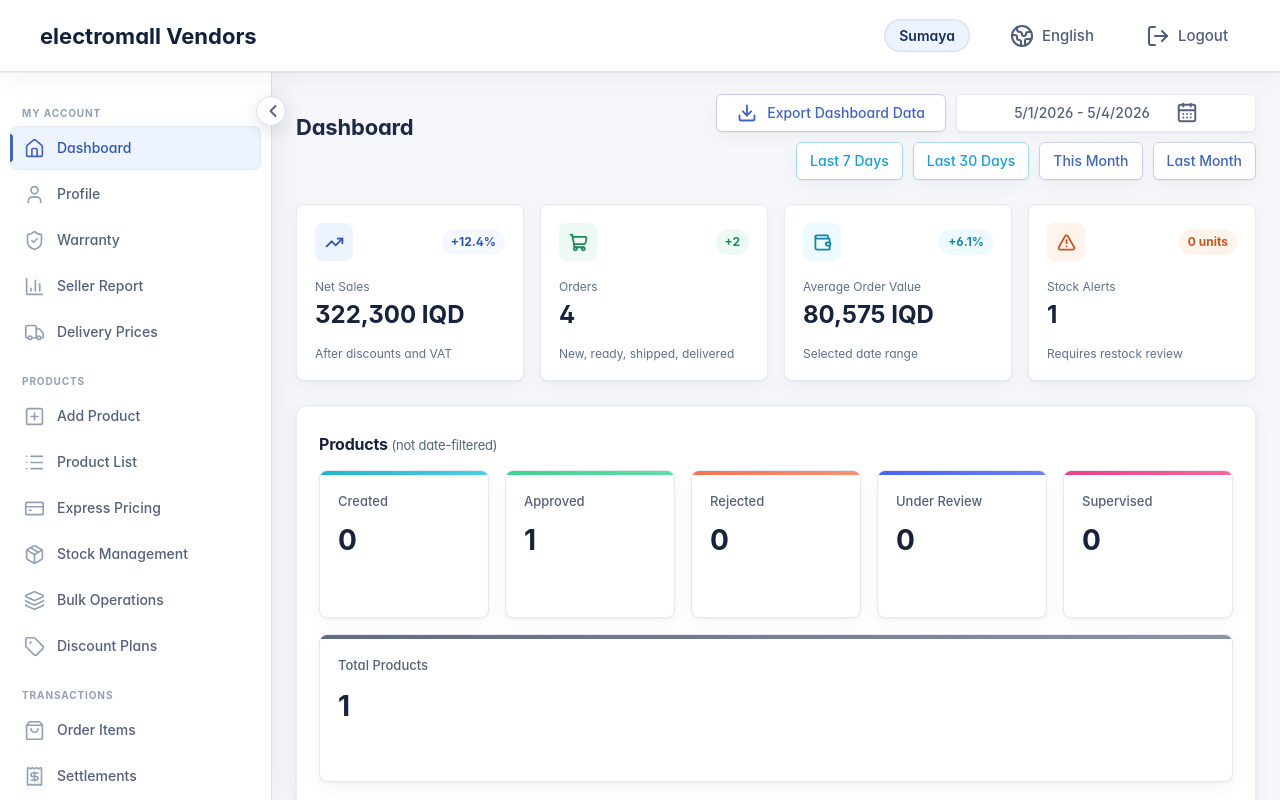
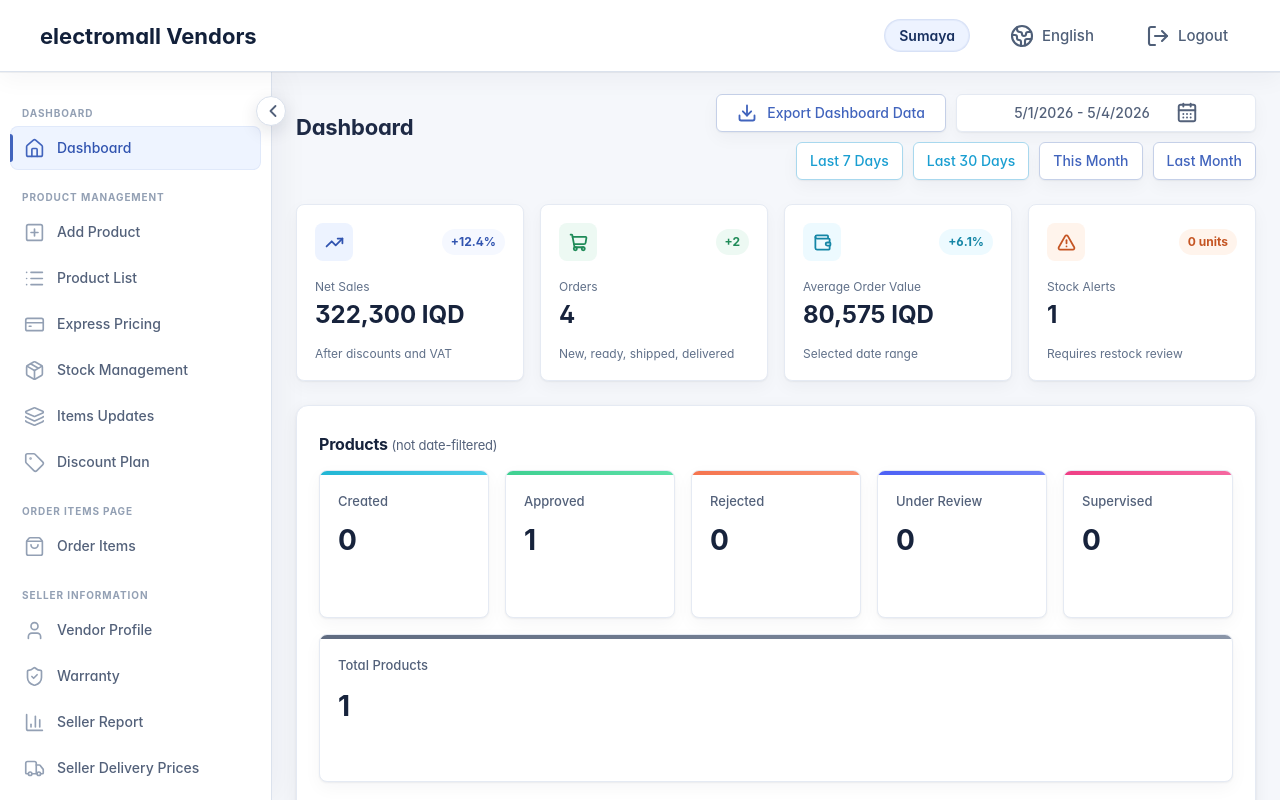
Before and after one commit to aliibarznji/ElecVendors, a Next.js app: page / in a window 1280 px wide. Shown: the top 800 px of the page. Built offline with nearby package versions, Linux system fonts and the light colour scheme.

Commit message:
refactor: reorganize sidebar sections and update titles for clarity

```diff
--- a/app/sidebar.tsx
+++ b/app/sidebar.tsx
@@ -34,35 +34,57 @@
 
 const sidebarSections = [
   {
-    title: "MY ACCOUNT",
+    title: "DASHBOARD",
     links: [
       { label: "Dashboard", href: "/", icon: Home },
-      { label: "Profile", href: "/profile", icon: User },
-      { label: "Warranty", href: "/warranty", icon: ShieldCheck },
-      { label: "Seller Report", href: "/seller-report", icon: BarChart3 },
-      { label: "Delivery Prices", href: "/delivery-prices", icon: Truck },
     ],
   },
   {
-    title: "PRODUCTS",
+    title: "PRODUCT MANAGEMENT",
     links: [
       { label: "Add Product", href: "/products/add", icon: PlusSquare },
       { label: "Product List", href: "/products", icon: List },
       { label: "Express Pricing", href: "/pricing", icon: CreditCard },
       { label: "Stock Management", href: "/inventory", icon: Package },
-      { label: "Bulk Operations", href: "/products/bulk", icon: Layers },
-      { label: "Discount Plans", href: "/products/discounts", icon: Tag },
+      { label: "Items Updates", href: "/products/bulk", icon: Layers },
+      { label: "Discount Plan", href: "/products/discounts", icon: Tag },
     ],
   },
   {
-    title: "TRANSACTIONS",
+    title: "ORDER ITEMS PAGE",
     links: [
       { label: "Order Items", href: "/orders", icon: ShoppingBag },
+    ],
+  },
+  {
+    title: "SELLER INFORMATION",
+    links: [
+      { label: "Vendor Profile", href: "/profile", icon: User },
+      { label: "Warranty", href: "/warranty", icon: ShieldCheck },
+      { label: "Seller Report", href: "/seller-report", icon: BarChart3 },
+      { label: "Seller Delivery Prices", href: "/delivery-prices", icon: Truck },
+    ],
+  },
+  {
+    title: "ACCOUNT MANAGER PAGE",
+    links: [
+      { label: "Vendor Orders", href: "/account-manager/orders", icon: Users },
+      {
+        label: "Pending Products",
+        href: "/account-manager/pending-products",
+        icon: ClipboardCheck,
+      },
+      { label: "Operations Log", href: "/account-manager/log", icon: History },
+    ],
+  },
+  {
+    title: "SETTLEMENTS",
+    links: [
       { label: "Settlements", href: "/settlements", icon: Receipt },
     ],
   },
   {
-    title: "PAID SERVICES",
+    title: "MARKETING CAMPAIGNS PAGE",
     links: [
       { label: "New Marketing Campaign",
         href: "/marketing/new",
@@ -73,19 +95,6 @@
         href: "/marketing/campaigns",
         icon: PackageCheck,
       },
-    ],
-  },
-  {
-
-    title: "ACCOUNT MANAGER",
-    links: [
-      { label: "Vendor Orders", href: "/account-manager/orders", icon: Users },
-      {
-        label: "Pending Products",
-        href: "/account-manager/pending-products",
-        icon: ClipboardCheck,
-      },
-      { label: "Operations Log", href: "/account-manager/log", icon: History },
     ],
   },
 ];
```
